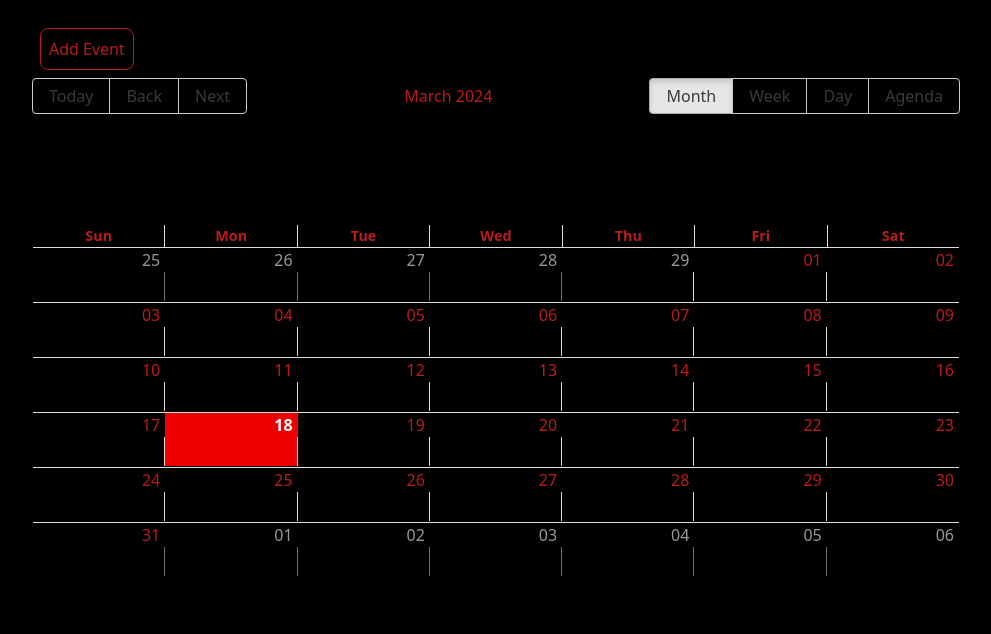
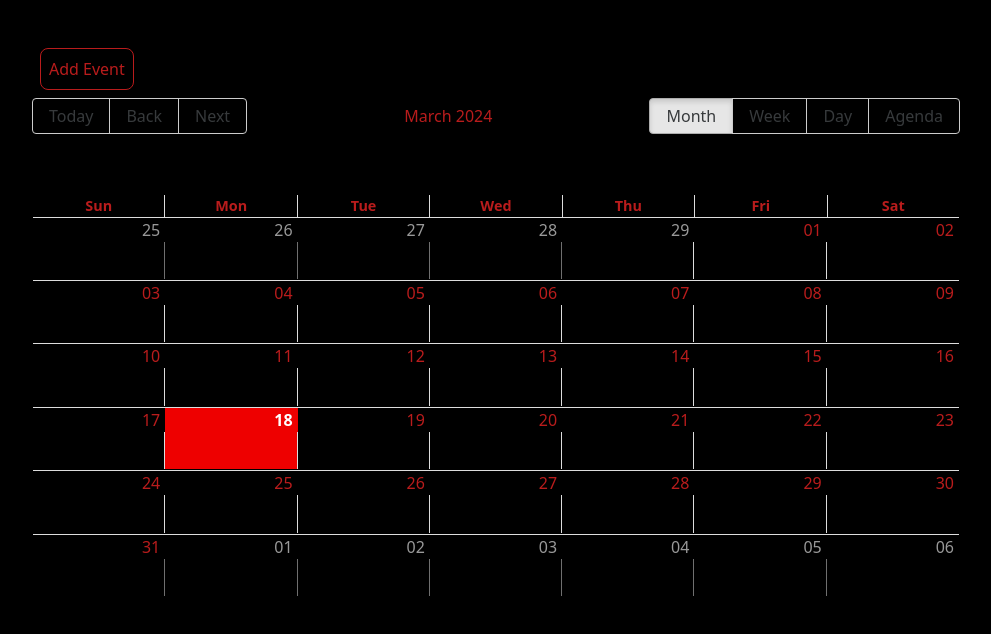
Before and after one commit to Afsalkp7/react-calendar, a React (Vite) app: page / in a window 1280 px wide. Shown: the top 634 px of the page, without its empty margins (144-1135 px from the left). Built offline with nearby package versions, Linux system fonts and the light colour scheme.

Commit message:
completed

```diff
--- a/src/App.css
+++ b/src/App.css
@@ -21,7 +21,7 @@
     border-bottom : 1px solid black
 }
 .custom-calendar .rbc-month-view{
-    margin-top: 100px;
+    margin-top: 50px;
 }
 .custom-calendar .rbc-now  {
     background-color: rgb(238, 0, 0);
--- a/src/assets/components/Calendar.jsx
+++ b/src/assets/components/Calendar.jsx
@@ -173,7 +173,7 @@ function BigCalendar() {
   };
 
   return (
-    <div className="mt-0 md:mt-5 md:mt-10">
+    <div className="mt-0 md:mt-5 lg:mt-10">
       <button className="bg-black text-red-700 border border-red-700 p-2 rounded-lg m-2 hover:bg-red-700 hover:text-black" onClick={handleAddEvent}>
         Add Event
       </button>
```
